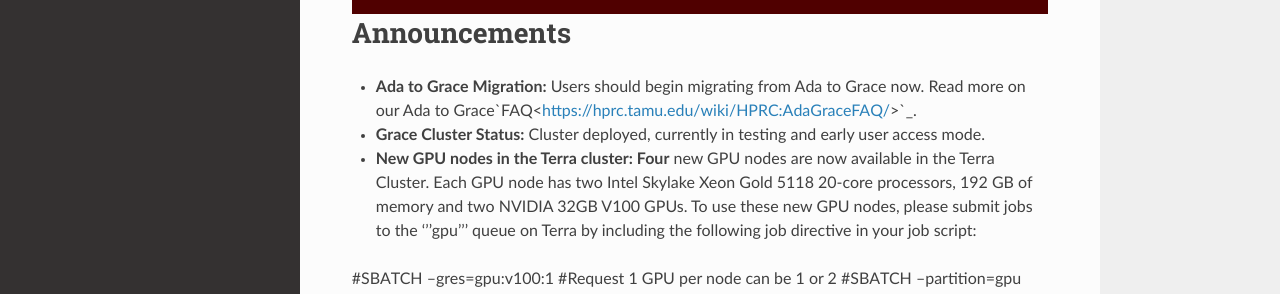
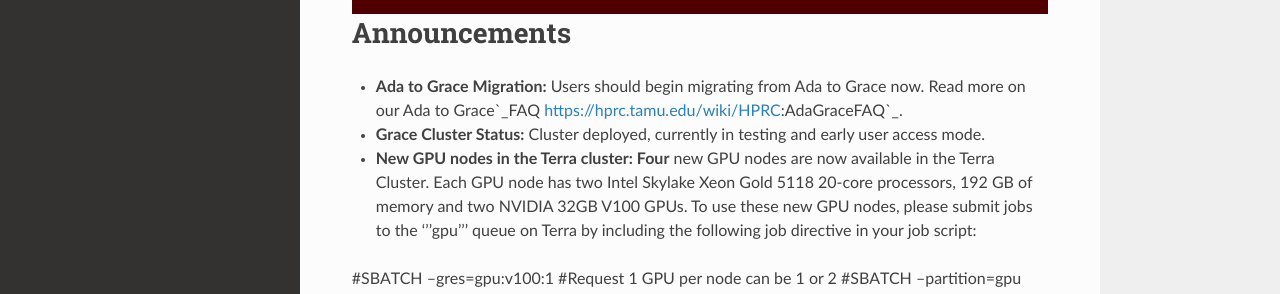
Before and after one commit to EmmanuelDej/rtd-tutorial, a Sphinx documentation site: the page built from docs/index.rst, in a window 1280 px wide. Shown: the part 164-458 px from the top of the page. Built offline with Sphinx 7.4.7 and the Read the Docs theme 2.0.0, drawn with Linux system fonts in a browser that asks for light colours.

```diff
--- a/docs/index.rst
+++ b/docs/index.rst
@@ -13,7 +13,7 @@
 **Announcements**
 ================
 
-* **Ada to Grace Migration:** Users should begin migrating from Ada to Grace now. Read more on our Ada to Grace`FAQ<https://hprc.tamu.edu/wiki/HPRC:AdaGraceFAQ/>`_.
+* **Ada to Grace Migration:** Users should begin migrating from Ada to Grace now. Read more on our Ada to Grace`_FAQ https://hprc.tamu.edu/wiki/HPRC:AdaGraceFAQ`_.
 
 * **Grace Cluster Status:** Cluster deployed, currently in testing and early user access mode.
 
```
